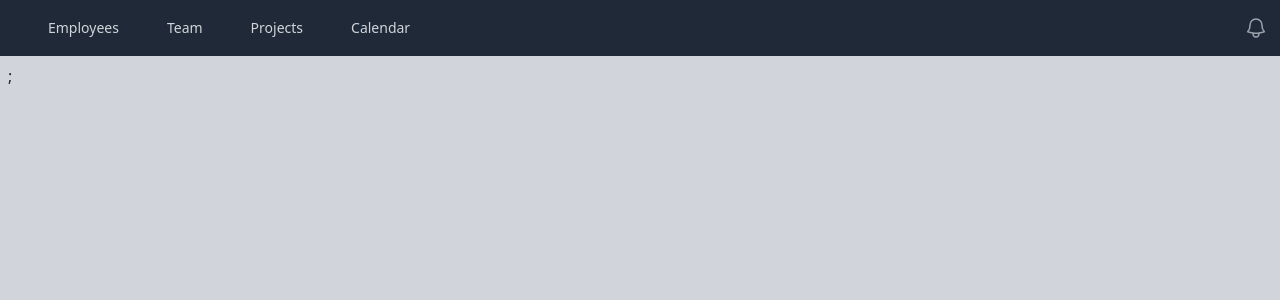
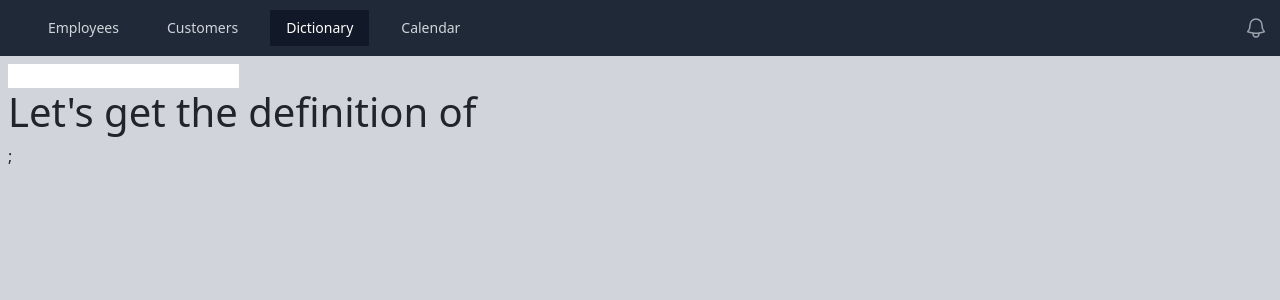
Before and after one commit to AbdulRahman-Sharief/learning-react.js, a React (Create React App) app: page /dictionary in a window 1280 px wide. Shown: the top 300 px of the page. Built offline with nearby package versions, Linux system fonts and the light colour scheme.

Commit message:
basic useEffect practice

```diff
--- a/src/App.js
+++ b/src/App.js
@@ -2,7 +2,7 @@
 import './index.css';
 import Employees from './Pages/Employees';
 import { BrowserRouter, Routes, Route } from 'react-router-dom';
-
+import Dictionary from './Components/Dictionary';
 function App() {
 
   return (
@@ -11,7 +11,8 @@
         <Header>
           <Routes>
             <Route path='/employees' element={<Employees />}>
-
+            </Route>
+            <Route path='/dictionary' element={<Dictionary />}>
             </Route>
           </Routes>
 
--- /dev/null
+++ b/src/Components/Dictionary.js
@@ -0,0 +1,16 @@
+import { useState, useEffect } from 'react';
+
+export default function Dictionary() {
+    const [word, setWord] = useState('');
+
+    useEffect(() => {
+        console.log('state updated', word);
+    })
+
+    return (
+        <>
+            <input type='text' onChange={(e) => { setWord(e.target.value) }} />
+            <h1>Let's get the definition of {word}</h1>
+        </>
+    )
+};
--- a/src/Components/Header.js
+++ b/src/Components/Header.js
@@ -5,8 +5,8 @@
 
 const navigation = [
     { name: 'Employees', href: '/employees' },
-    { name: 'Team', href: '/customers' },
-    { name: 'Projects', href: '/other' },
+    { name: 'Customers', href: '/customers' },
+    { name: 'Dictionary', href: '/dictionary' },
     { name: 'Calendar', href: '/other2' },
 ]
 
```
